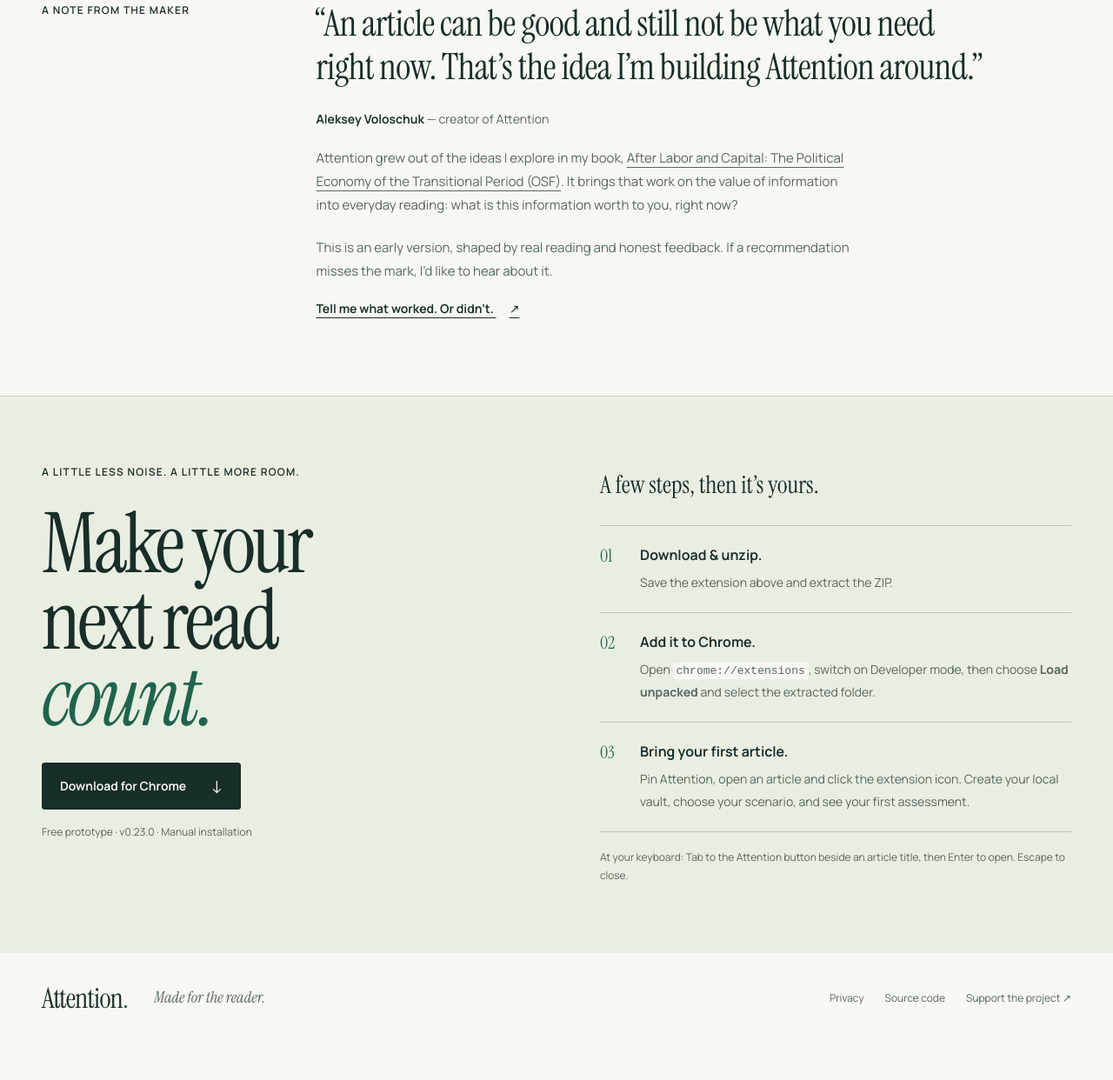
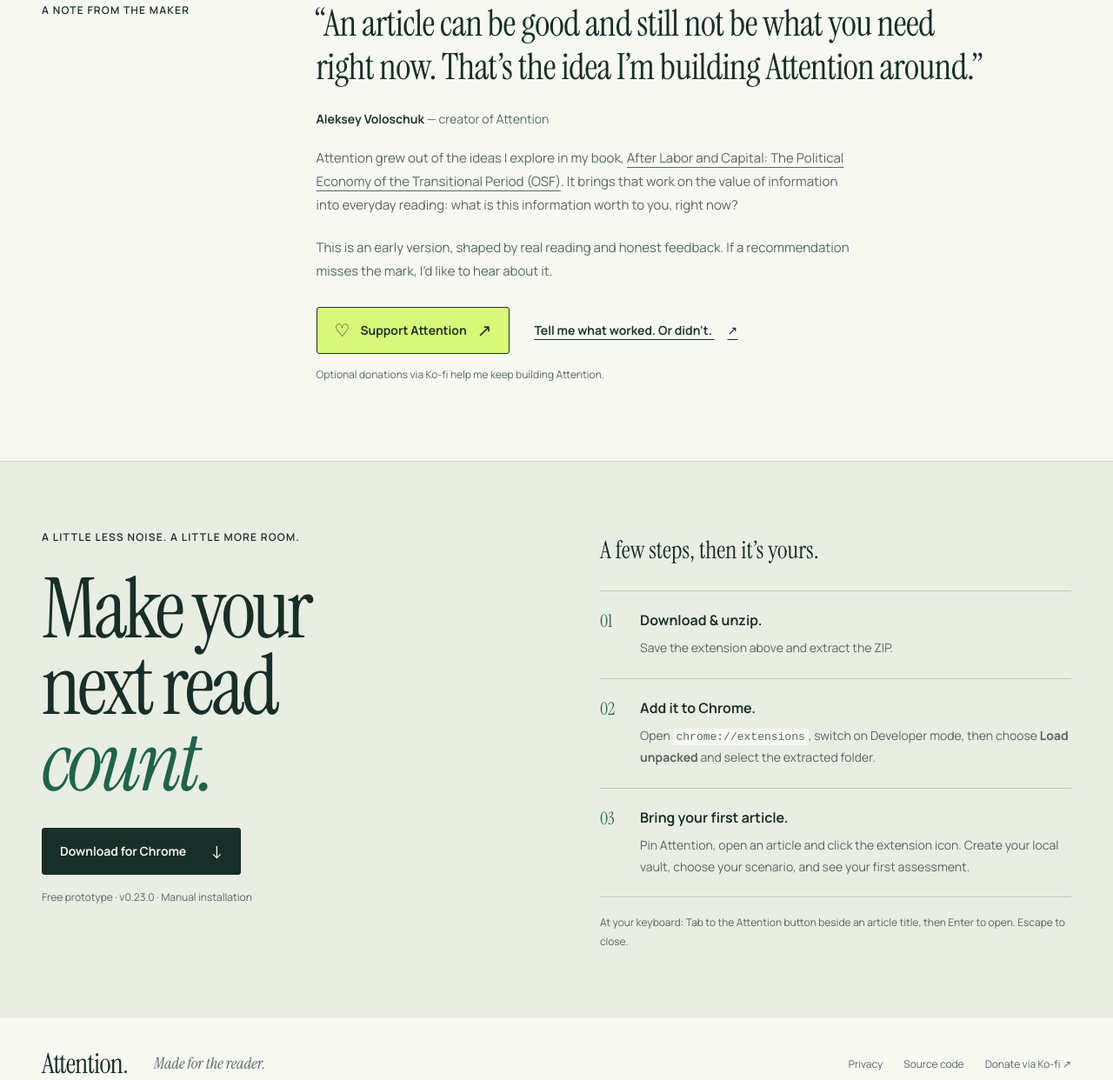
Before and after one commit to giwwi/attention, a browser extension: page docs/index.html in a window 1280 px wide. Shown: the part 3353-4595 px from the top of the page at 87% size. Before the commit the page ends 4553 px from the top, so only its background shows below. Drawn offline with Linux system fonts and the light colour scheme.

Commit message:
Add a visible optional Ko-fi support button

```diff
--- a/docs/index.html
+++ b/docs/index.html
@@ -27,7 +27,7 @@
       type="font/ttf"
       crossorigin
     />
-    <link rel="stylesheet" href="./site.css?v=20260907-compact" />
+    <link rel="stylesheet" href="./site.css?v=20260907-support" />
   </head>
   <body>
     <a class="skip-link" href="#main">Skip to content</a>
@@ -341,10 +341,27 @@
             feedback. If a recommendation misses the mark, I’d like to hear
             about it.
           </p>
-          <a class="text-link" href="https://github.com/giwwi/attention/issues"
-            >Tell me what worked. Or didn’t.
-            <span aria-hidden="true">↗</span></a
-          >
+          <div class="maker-actions" id="support">
+            <a
+              class="button support"
+              href="https://ko-fi.com/alekseyvoloschuk"
+              target="_blank"
+              rel="noopener noreferrer"
+              aria-label="Support Attention on Ko-fi (opens in a new tab)"
+            >
+              <span aria-hidden="true">♡</span> Support Attention
+              <span aria-hidden="true">↗</span>
+            </a>
+            <a
+              class="text-link"
+              href="https://github.com/giwwi/attention/issues"
+              >Tell me what worked. Or didn’t.
+              <span aria-hidden="true">↗</span></a
+            >
+          </div>
+          <p class="support-note">
+            Optional donations via Ko-fi help me keep building Attention.
+          </p>
         </div>
       </section>
 
@@ -419,7 +436,7 @@
         <a href="privacy.html">Privacy</a
         ><a href="https://github.com/giwwi/attention">Source code</a
         ><a href="https://ko-fi.com/alekseyvoloschuk"
-          >Support the project <span aria-hidden="true">↗</span></a
+          >Donate via Ko-fi <span aria-hidden="true">↗</span></a
         >
       </nav>
     </footer>
--- a/docs/site.css
+++ b/docs/site.css
@@ -615,6 +615,27 @@ h2 em {
   font-size: 15px;
   line-height: 1.8;
 }
+.maker-actions {
+  display: flex;
+  flex-wrap: wrap;
+  align-items: center;
+  gap: 20px 28px;
+  margin-top: 28px;
+}
+.button.support {
+  background: var(--lime);
+  color: var(--ink);
+  gap: 12px;
+}
+.button.support:hover {
+  background: #e7ffa5;
+}
+.support-note {
+  margin-top: 14px;
+  font-size: 12px;
+  line-height: 1.6;
+  color: var(--muted);
+}
 .install-section {
   border-top: 1px solid var(--line);
   background: #e9eee3;
```
Also changed, not shown: docs/privacy.html (+1 -1 lines).
